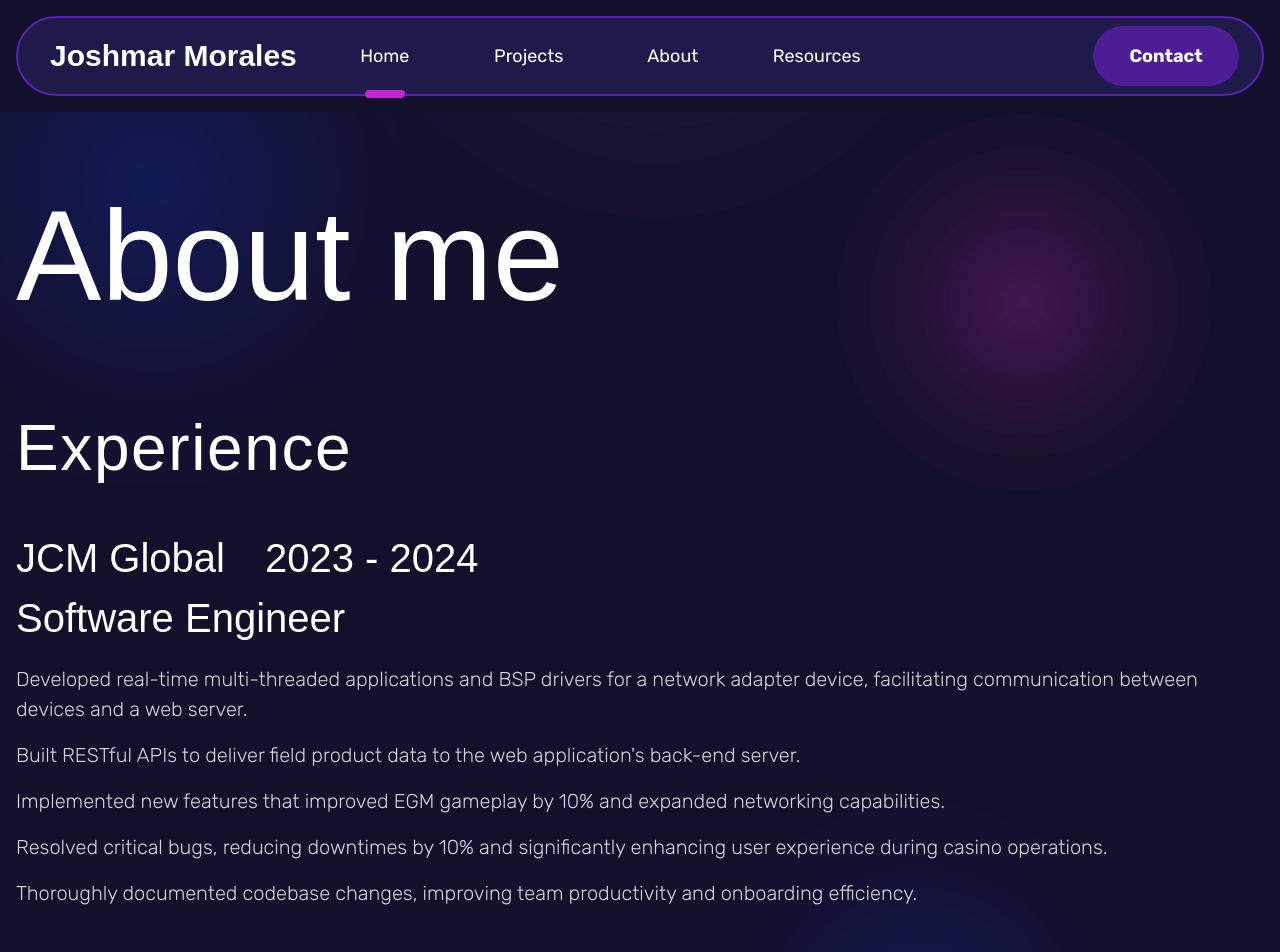
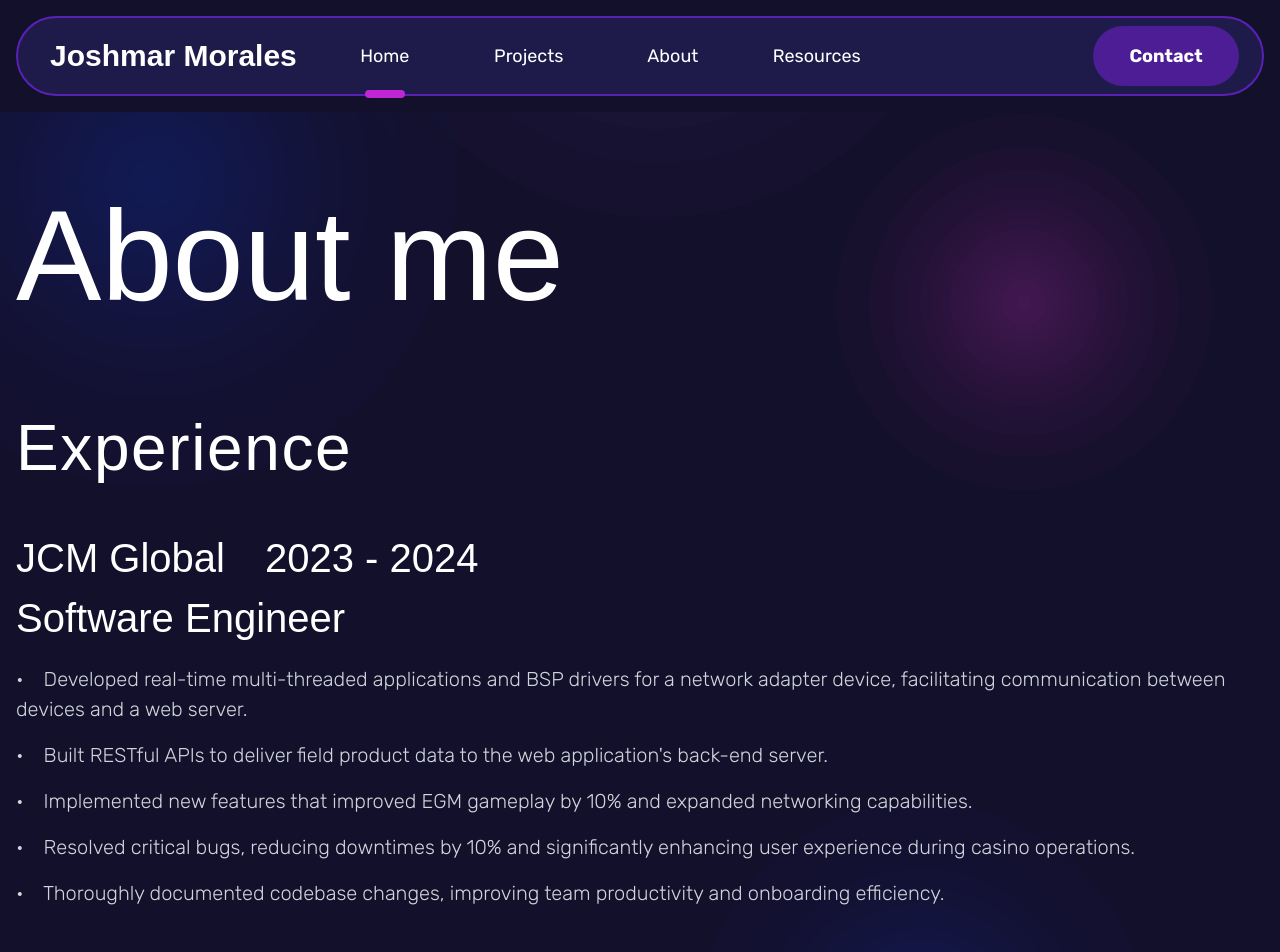
Before and after one commit to kahalagan00/cv-25, a Next.js app: page /about in a window 1280 px wide. Shown: the top 952 px of the page. Built offline with nearby package versions, Linux system fonts and the light colour scheme.

Commit message:
Fixed some header UI/UX and added contact information

```diff
--- a/src/app/_components/Header.tsx
+++ b/src/app/_components/Header.tsx
@@ -22,14 +22,14 @@ const Header: React.FC = () => {
         <Link
           onClick={() => setCurrentLink("home")}
           href="/"
-          className="hidden lg:block"
+          className="hidden text-xl lg:block xl:text-3xl"
         >
           Joshmar Morales
         </Link>
         <Link
           onClick={() => setCurrentLink("home")}
           href="/"
-          className="lg:hidden"
+          className="text-xl lg:hidden"
         >
           JM
         </Link>
--- a/src/app/about/page.tsx
+++ b/src/app/about/page.tsx
@@ -25,33 +25,33 @@ const Page: React.FC = () => {
         <p
           className={`${rubikRegular.className} mt-4 text-[1rem] text-gray-300 lg:text-[1.25rem]`}
         >
-          Developed real-time multi-threaded applications and BSP drivers for a
-          network adapter device, facilitating communication between devices and
-          a web server.
+          &#x2022;&emsp;Developed real-time multi-threaded applications and BSP
+          drivers for a network adapter device, facilitating communication
+          between devices and a web server.
         </p>
         <p
           className={`${rubikRegular.className} mt-4 text-[1rem] text-gray-300 lg:text-[1.25rem]`}
         >
-          Built RESTful APIs to deliver field product data to the web
-          application&apos;s back-end server.
+          &#x2022;&emsp;Built RESTful APIs to deliver field product data to the
+          web application&apos;s back-end server.
         </p>
         <p
           className={`${rubikRegular.className} mt-4 text-[1rem] text-gray-300 lg:text-[1.25rem]`}
         >
-          Implemented new features that improved EGM gameplay by 10% and
-          expanded networking capabilities.
+          &#x2022;&emsp;Implemented new features that improved EGM gameplay by
+          10% and expanded networking capabilities.
         </p>
         <p
           className={`${rubikRegular.className} mt-4 text-[1rem] text-gray-300 lg:text-[1.25rem]`}
         >
-          Resolved critical bugs, reducing downtimes by 10% and significantly
-          enhancing user experience during casino operations.
+          &#x2022;&emsp;Resolved critical bugs, reducing downtimes by 10% and
+          significantly enhancing user experience during casino operations.
         </p>
         <p
           className={`${rubikRegular.className} mt-4 text-[1rem] text-gray-300 lg:text-[1.25rem]`}
         >
-          Thoroughly documented codebase changes, improving team productivity
-          and onboarding efficiency.
+          &#x2022;&emsp;Thoroughly documented codebase changes, improving team
+          productivity and onboarding efficiency.
         </p>
 
         <h3 className="my-8 font-clashmedium text-[2.25rem] tracking-wide text-white sm:text-[3rem] lg:text-[4rem]">
--- a/src/app/contact/page.tsx
+++ b/src/app/contact/page.tsx
@@ -34,6 +34,12 @@ const Page: React.FC = () => {
               GitHub
             </a>
           </p>
+          <p className="font-clashlight text-[1.5rem] text-white sm:text-[2rem] lg:text-[2.5rem]">
+            &#x2022;&emsp; joshmarinho11@gmail.com
+          </p>
+          <p className="font-clashlight text-[1.5rem] text-white sm:text-[2rem] lg:text-[2.5rem]">
+            &#x2022;&emsp; 702-978-2001
+          </p>
         </div>
 
         <div>
```
